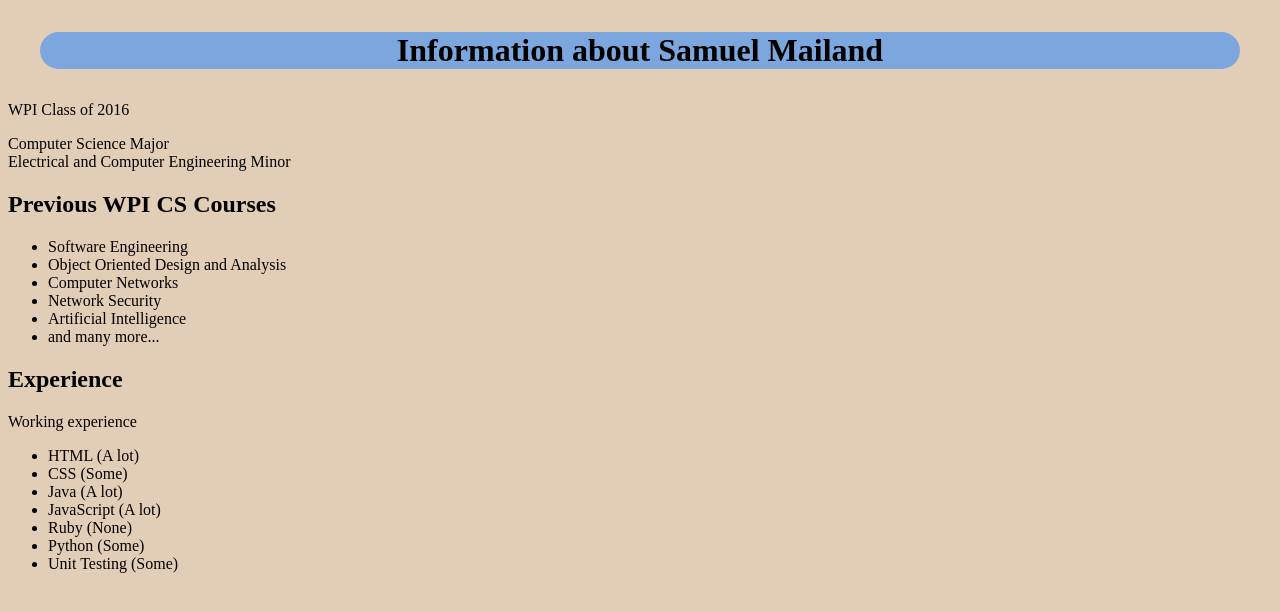
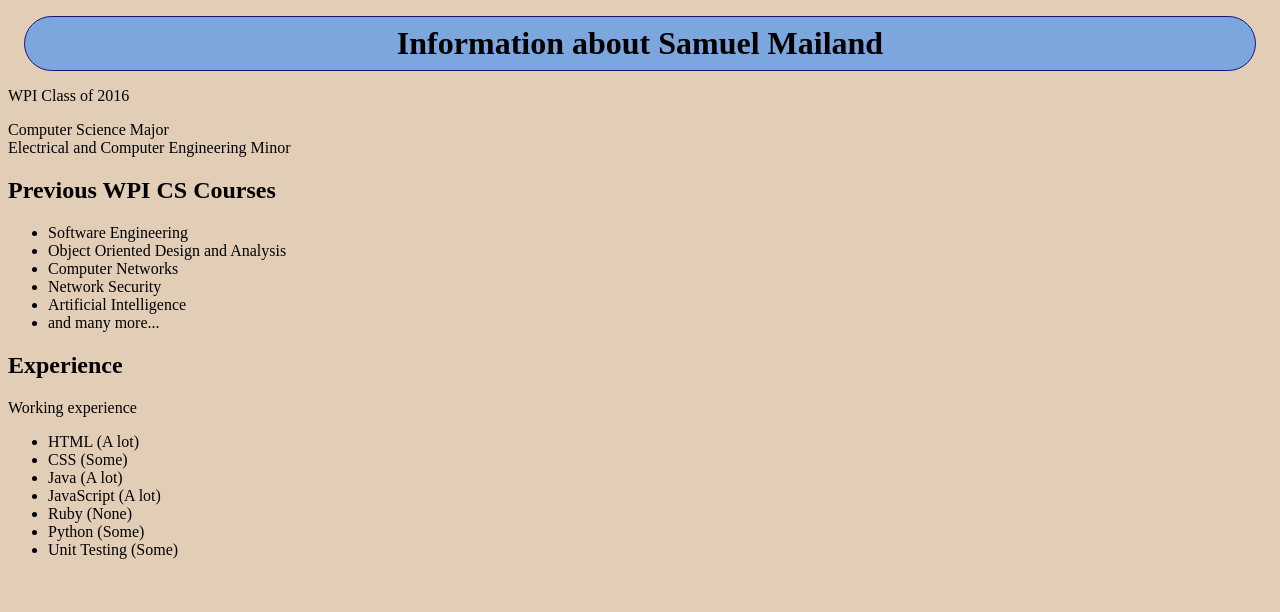
Before and after one commit to smailand/cs4241-website, a website: page views/index.html in a window 1280 px wide. Drawn offline with Linux system fonts and the light colour scheme; files that its build step writes are made by us from their sources.

Commit message:
Modify formatting

```diff
--- a/public/CSS/homePage.css
+++ b/public/CSS/homePage.css
@@ -3,7 +3,11 @@
 }
 h1 {
     background-color: #7CA6DE;
-    margin: 1em;
+    margin: 0.5em;
     text-align: center;
     border-radius: 1em;
+    padding: 0.25em;
+    border: solid;
+    border-color: #1D1378;
+    border-width: thin;
 }
```
